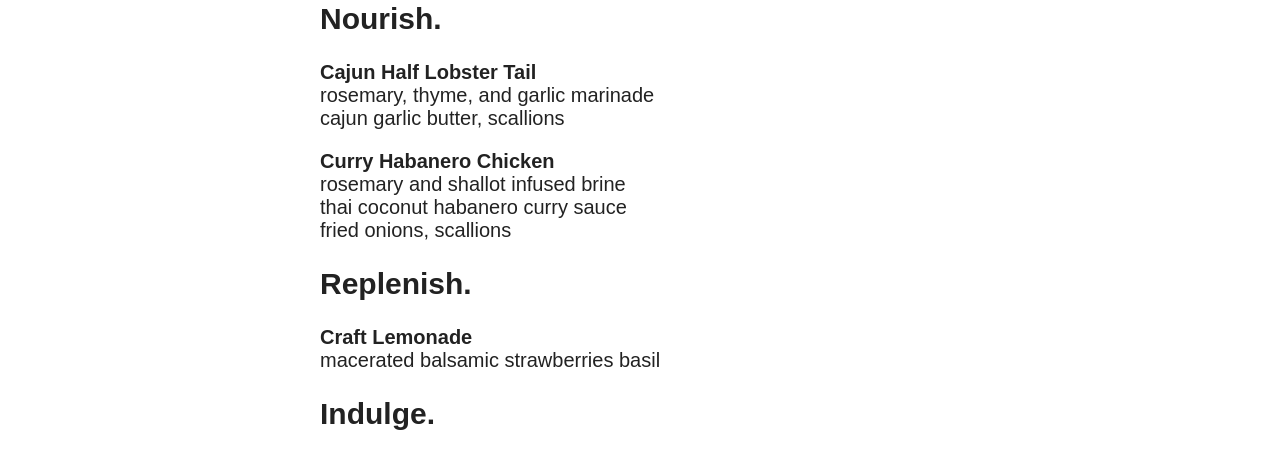
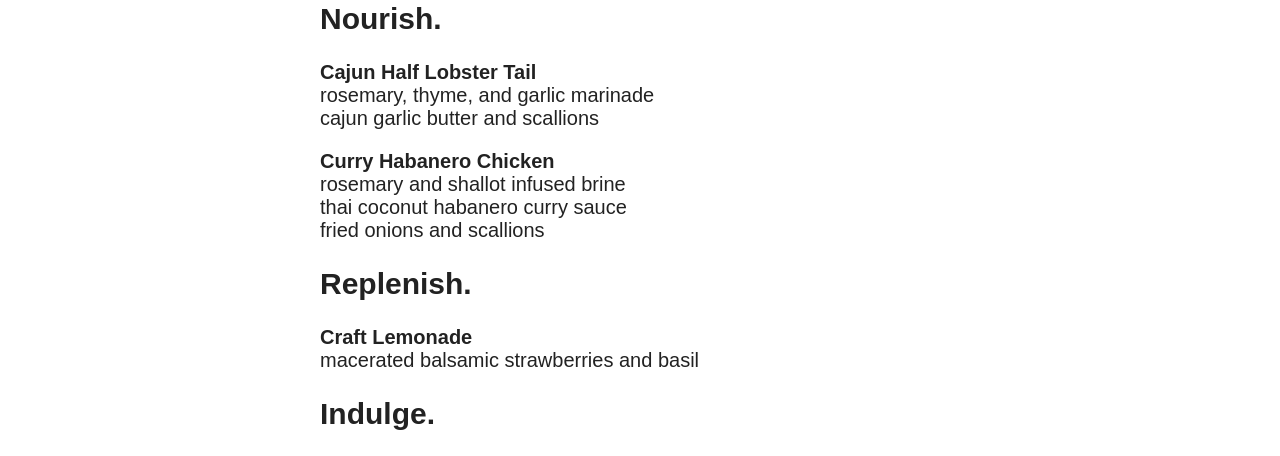
Before and after one commit to orionscookery/orionscookery.github.io, a Jekyll site: the page built from oc-nightmarket-2015.md, in a window 1280 px wide. Shown: the part 590-1046 px from the top of the page. Built offline with Jekyll 4.4.1, drawn with Linux system fonts in a browser that asks for light colours; nearby versions of some CDN libraries.

Commit message:
update menu

```diff
--- a/oc-nightmarket-2015.md
+++ b/oc-nightmarket-2015.md
@@ -8,16 +8,16 @@ modified: 2015-04-21
 # Nourish.
 __Cajun Half Lobster Tail__
 rosemary, thyme, and garlic marinade
-cajun garlic butter, scallions
+cajun garlic butter and scallions
 
 __Curry Habanero Chicken__
 rosemary and shallot infused brine
 thai coconut habanero curry sauce
-fried onions, scallions
+fried onions and scallions
 
 # Replenish.
 __Craft Lemonade__
-macerated balsamic strawberries basil
+macerated balsamic strawberries and basil
 
 # Indulge.
 __Chocolate Horchata de Leche Delight__
```
